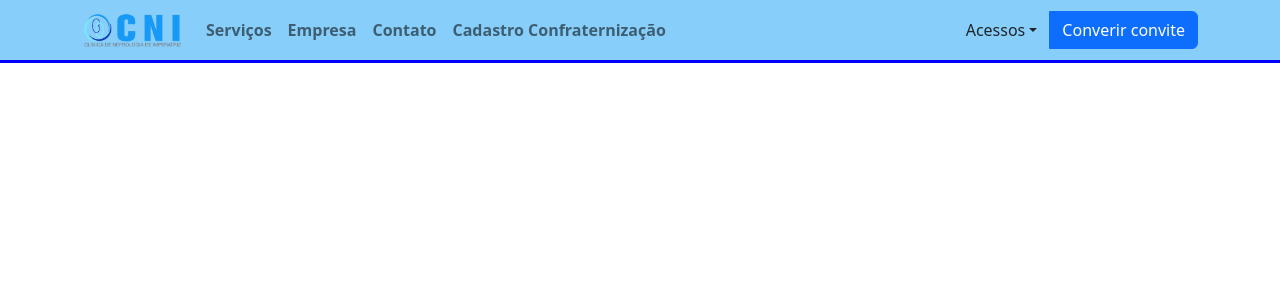
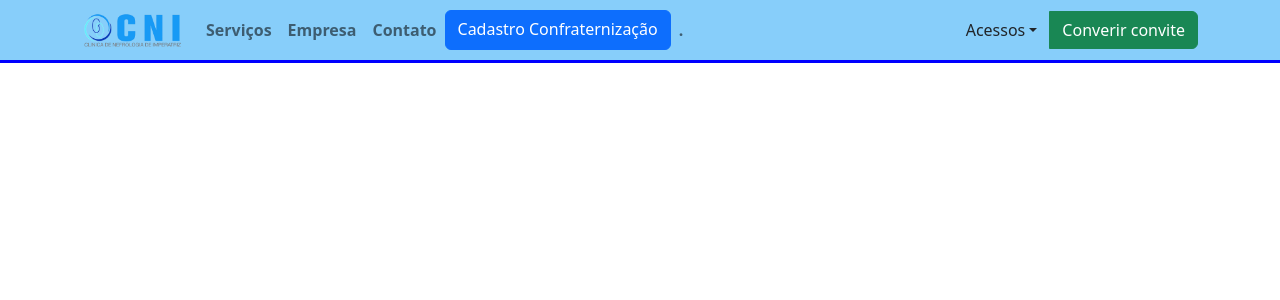
Before and after one commit to ismaelfsjunior/cni, a React (Create React App) app: page / in a window 1280 px wide. Shown: the top 300 px of the page. Built offline with nearby package versions, Linux system fonts and the light colour scheme.

Commit message:
feat(NAVBAR): Adicionado botão cadastro

```diff
--- a/src/components/Navbar/index.js
+++ b/src/components/Navbar/index.js
@@ -21,7 +21,9 @@ const Navigation = () => (
                     <Nav.Link href="#servicos">Serviços</Nav.Link>
                     <Nav.Link href="#empresa">Empresa</Nav.Link>
                     <Nav.Link href="#contato">Contato</Nav.Link>
-                    <Nav.Link href="Newcad">Cadastro Confraternização</Nav.Link>
+                    {/* <Nav.Link href="Newcad">Cadastro Confraternização</Nav.Link> */}
+                    <Button href="Newcad" variant="btn btn-primary">Cadastro Confraternização</Button>
+                    <Nav.Link href="#contato">.</Nav.Link>
                 </Nav>
                     <ButtonGroup aria-label="Basic example">
                         <Button variant="">
@@ -30,7 +32,7 @@ const Navigation = () => (
                                 <NavDropdown.Item href="Gerar_convite">Gerar convite</NavDropdown.Item>
                             </NavDropdown>
                         </Button>
-                        <Button variant="btn btn-primary">Converir convite</Button>
+                        <Button variant="btn btn-success">Converir convite</Button>
                     </ButtonGroup>
                 </Navbar.Collapse>
             </Container>
```
